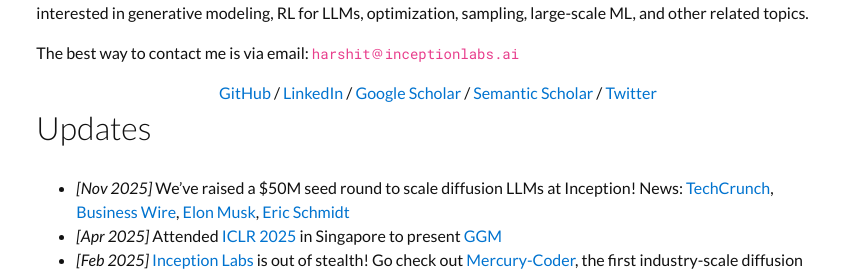
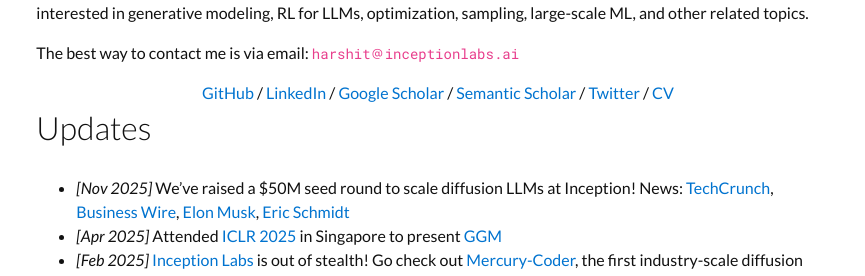
Before and after one commit to hrshtv/hrshtv.github.io, a Jekyll site: the page built from index.html, in a window 1280 px wide. Shown: the part 405-681 px from the top of the page, without its empty margins (202-1067 px from the left). Built offline with Jekyll 4.4.1, drawn with Linux system fonts in a browser that asks for light colours; nearby versions of some CDN libraries.

```diff
--- a/_includes/about_wrapper.html
+++ b/_includes/about_wrapper.html
@@ -39,7 +39,8 @@
                 <a href="https://www.linkedin.com/in/harshit-varma" target="_blank"> LinkedIn </a> /
                 <a href="https://scholar.google.com/citations?hl=en&user=ox-SgKcAAAAJ&view_op=list_works&sortby=pubdate" target="_blank"> Google Scholar </a> /
                 <a href="https://www.semanticscholar.org/author/Harshit-Varma/2121301789" target="_blank">Semantic Scholar</a> /
-                <a href="https://twitter.com/hrshtv" target="_blank"> Twitter </a>
+                <a href="https://twitter.com/hrshtv" target="_blank"> Twitter </a> /
+                <a href="https://hrshtv.github.io/assets/CV_Harshit_Varma_2025.pdf" target="_blank"> CV </a>
             </span>
 
         </div>
```
